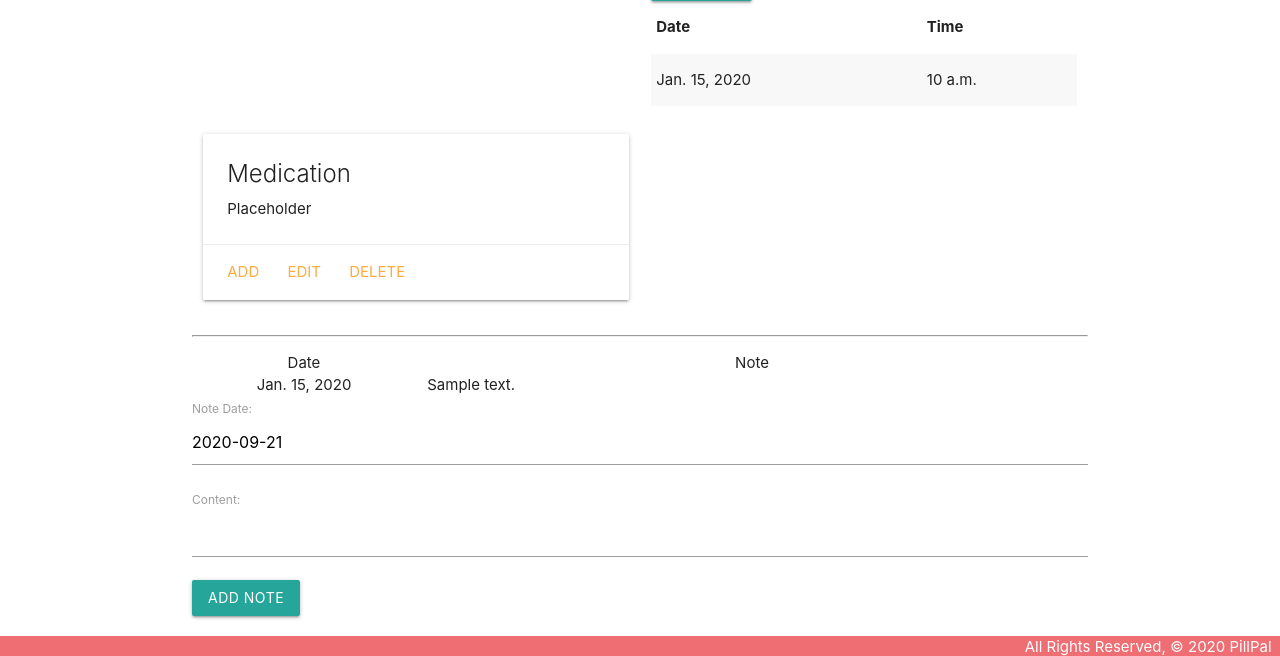
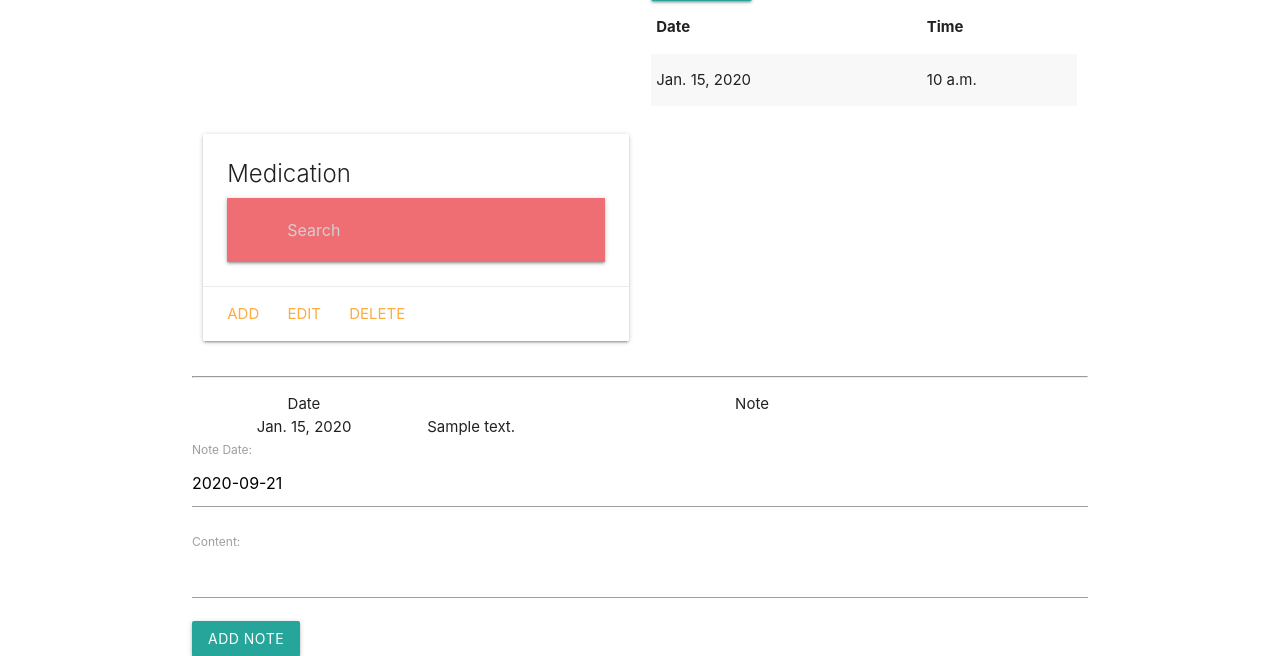
Before and after one commit to jdemarc/pillpal, a Django app: page /prescriptions/1/ in a window 1280 px wide. Shown: the part 433-1089 px from the top of the page. Run offline with Django 3.2, Linux system fonts and the light colour scheme; a user stored in the database is signed in; tables that the repository leaves empty hold one stand-in row (values such as "Sample post").

Commit message:
Progress towards adding medication to prescription using API.

```diff
--- a/pillpal/main_app/forms.py
+++ b/pillpal/main_app/forms.py
@@ -1,6 +1,6 @@
 from django import forms
 from django.forms import ModelForm
-from .models import Dosing, Note
+from .models import Dosing, Note, Medication
 
 
 class DosingForm(ModelForm):
@@ -17,7 +17,8 @@
         model = Note
         fields = ['date', 'content']
 
-# class MedicationAddForm(ModelForm):
-#     class Meta:
-#         model = Medication
-#         fields = ['product_ndc']
+class MedicationForm(ModelForm):
+    class Meta:
+        model = Medication
+        fields = ['brand_name', 'generic_name', 'product_ndc',
+        'description', 'dosage_form', 'active_ingredient', 'strength']
--- a/pillpal/main_app/templates/prescriptions/detail.html
+++ b/pillpal/main_app/templates/prescriptions/detail.html
@@ -44,10 +44,20 @@
       <div class="card">
         <div class="card-content">
           <span class="card-title">Medication</span>
-          <p>Placeholder</p>
+          <nav>
+            <div class="nav-wrapper">
+              <form action="{% url 'search' prescription.id %}" method="POST">
+                  {% csrf_token %}
+                <div class="input-field">
+                  <input name="search" type="search" placeholder="Search" required>
+                  <label class="label-icon" for="search"></label>
+                </div>
+              </form>
+            </div>
+        </nav>
         </div>
         <div class="card-action">
-          <a href="{% url 'search' %}">Add</a>
+          <a href="/">Add</a>
           <a href="/">Edit</a>
           <a href="/">Delete</a>
         </div>
--- a/pillpal/main_app/templates/search.html
+++ b/pillpal/main_app/templates/search.html
@@ -30,14 +30,10 @@
         </div>
 
         <div class="card-action">
-            <a href="{% url 'attach_form' ndc=prop.product_ndc%}">Add to prescription</a>
+            <a href="/">Add to prescription</a>
         </div>
     </div>
     {% endfor %}
 </div>
 
-<script>
-    const prescriptionEl = document.getELementById('id_prescription');
-    M.FormSelect.init(prescriptionEl);
-</script>
 {% endblock %}
--- a/pillpal/main_app/urls.py
+++ b/pillpal/main_app/urls.py
@@ -11,8 +11,9 @@
   path('prescriptions/<int:pk>/delete/', views.PrescriptionDelete.as_view(), name='prescriptions_delete'),
   path('prescriptions/<int:prescription_id>/add_dosing/', views.add_dosing, name='add_dosing'),
   path('prescriptions/<int:prescription_id>/add_note/', views.add_note, name='add_note'),
-  path('medications/search/', views.medications_search, name='search'),
-  path('medication/assoc/<str:ndc>', views.medication_assoc, name='attach_form'),
+  path('prescriptions/<int:prescription_id>/add_medication/', views.add_medication, name='add_medication'),
+  path('prescriptions/<int:prescription_id>/search/', views.medications_search, name='search'),
+  path('medication/<str:ndc>', views.medication_assoc, name='attach_form'),
   path('accounts/signup/', views.signup, name='signup'),
 ]
 
--- a/pillpal/main_app/views.py
+++ b/pillpal/main_app/views.py
@@ -1,8 +1,8 @@
 from django.shortcuts import render, redirect
-from .models import Prescription
+from .models import Prescription, Medication
 
 # Form import(s)
-from .forms import DosingForm, NoteForm
+from .forms import DosingForm, NoteForm, MedicationForm
 
 # CBV imports
 from django.views.generic.edit import CreateView, UpdateView, DeleteView
@@ -15,7 +15,6 @@
 
 # For API requests
 import requests
-from .services import get_medications #Maybe we do not need
 
 # Create your views here.
 def home(request):
@@ -58,7 +57,17 @@
         new_note.save()
     return redirect('detail', prescription_id=prescription_id)
 
-def medications_search(request):
+@login_required
+def add_medication(request, prescription_id):
+    pass
+    # form = MedicationForm(request.POST)
+    # if form.is_valid():
+    #     new_medication = form.save(commit=False)
+    #     new_medication.prescription_id = prescription_id
+    #     new_medication.save()
+    # return redirect('detail', prescription_id=prescription_id)
+
+def medications_search(request, prescription_id):
     search = request.POST.get('search')
 
     if search:
@@ -72,9 +81,12 @@
     else:
         return render(request, 'search.html')
 
+@login_required
 def medication_assoc(request, ndc):
+    prescriptions = Prescription.objects.filter(user=request.user)
 
-    return render(request, 'medications/attach_form.html', { 'ndc':ndc})
+    return render(request, 'medications/attach_form.html',
+    {'ndc': ndc, 'prescriptions': prescriptions})
 
 class PrescriptionCreate(LoginRequiredMixin, CreateView):
     model = Prescription
```
Also changed, not shown: pillpal/main_app/templates/medications/attach_form.html (+9 -0 lines).
